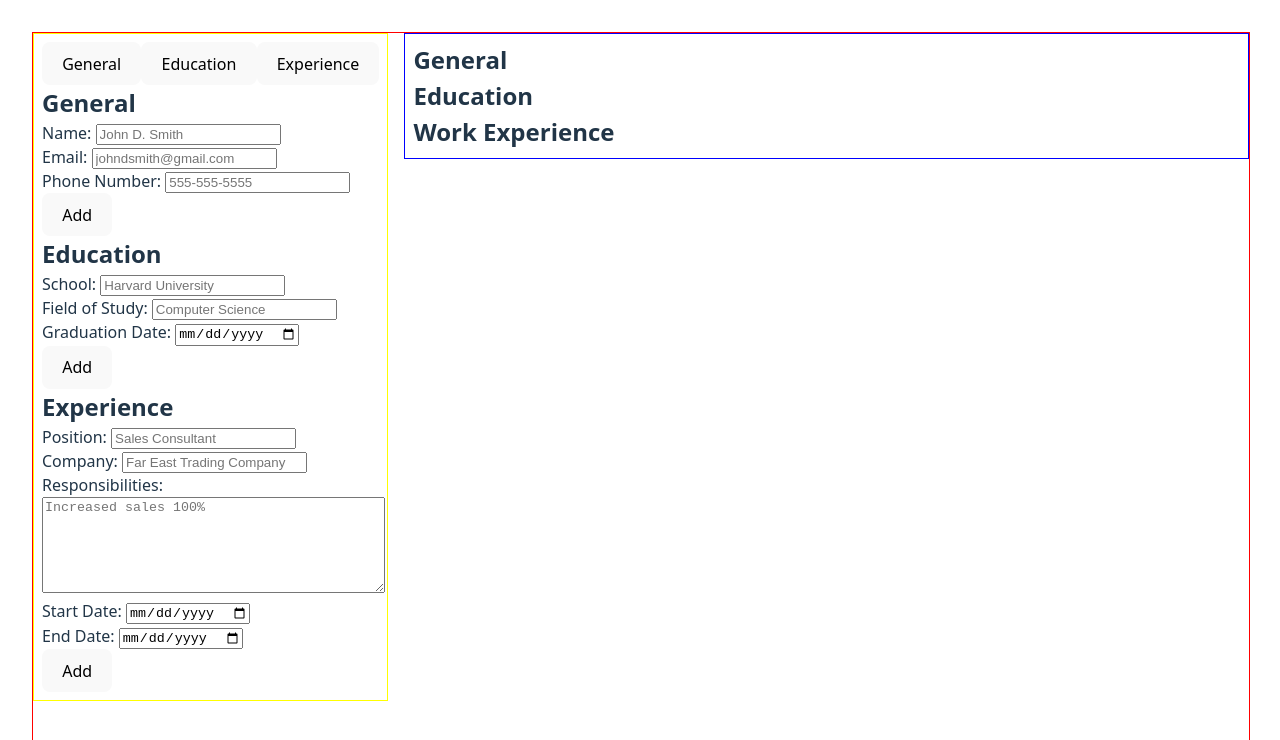
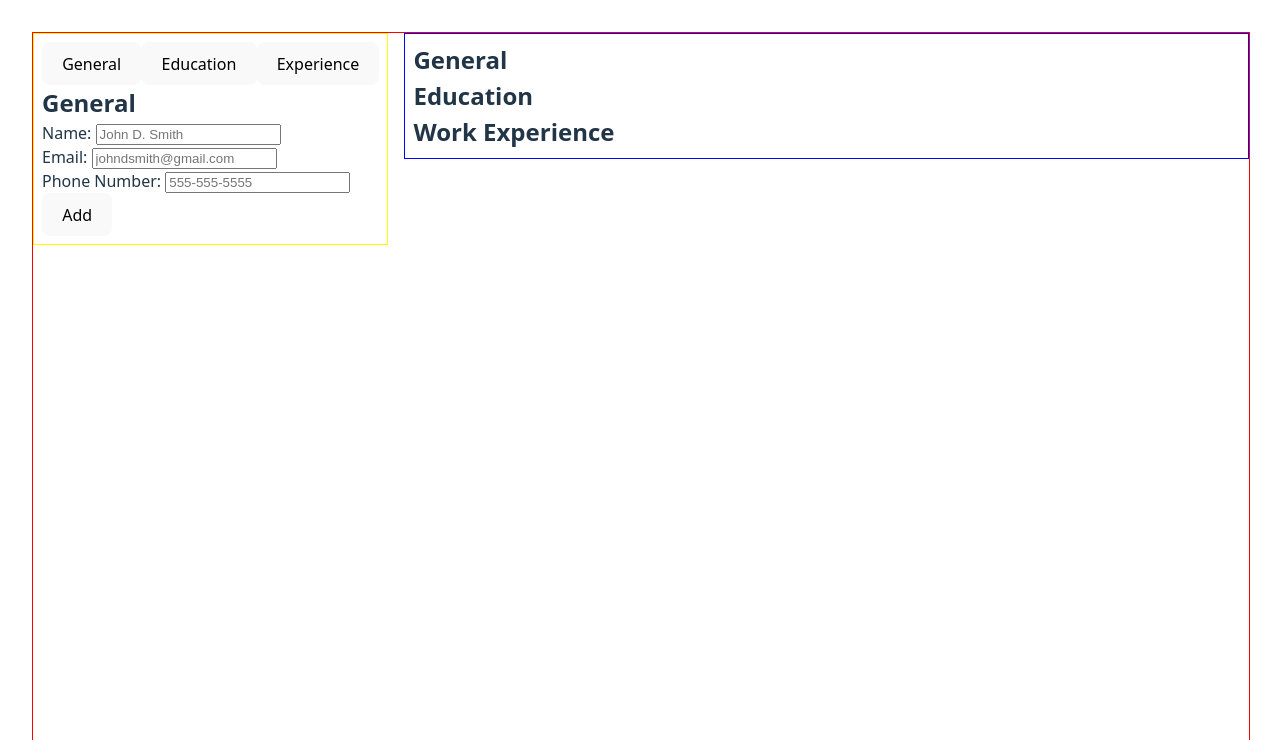
Before and after one commit to thongster/odin-cv-application, a React (Vite) app: page / in a window 1280 px wide. Shown: the top 740 px of the page. Built offline with nearby package versions, Linux system fonts and the light colour scheme.

Commit message:
include state to change tabs

```diff
--- a/src/App.jsx
+++ b/src/App.jsx
@@ -26,15 +26,15 @@ function App() {
   const [endDate, setEndDate] = useState("");
   const [experienceList, setExperienceList] = useState([]);
   // Tabs states
-  const [tab, setTab] = useState(["General", "Education", "Experience"]);
+  const [tab, setTab] = useState("General");
 
   return (
     <>
       <div className="container">
         <div className="formSide">
-          <Tabs tab setTab={setTab} />
-          <General setName={setName} setEmail={setEmail} setPhone={setPhone} />
-          <Education
+          <Tabs setTab={setTab} />
+          {tab === "General" && <General setName={setName} setEmail={setEmail} setPhone={setPhone} />}
+          {tab === "Education" && <Education
             school={school}
             field={field}
             date={date}
@@ -42,8 +42,8 @@ function App() {
             setField={setField}
             setDate={setDate}
             setEducationList={setEducationList}
-          />
-          <Experience
+          />}
+          {tab === "Experience" && <Experience
             position={position}
             company={company}
             duties={duties}
@@ -55,7 +55,7 @@ function App() {
             setStartDate={setStartDate}
             setEndDate={setEndDate}
             setExperienceList={setExperienceList}
-          />
+          />}
         </div>
         <div className="resumeSide">
           <GeneralDisplay name={name} email={email} phone={phone} />
--- a/src/Tabs.jsx
+++ b/src/Tabs.jsx
@@ -1,13 +1,15 @@
 import "./styles/Tabs.css";
 
-export default function Tabs({ tab, setTab }) {
-  function handleClick() {}
+export default function Tabs({ setTab }) {
+  function handleClick(state) {
+    setTab(state)
+  }
 
   return (
     <div className="tabs">
-      <button onClick={handleClick}>General</button>
-      <button onClick={handleClick}>Education</button>
-      <button onClick={handleClick}>Experience</button>
+      <button onClick={() => handleClick("General")}>General</button>
+      <button onClick={() => handleClick("Education")}>Education</button>
+      <button onClick={() => handleClick("Experience")}>Experience</button>
     </div>
   );
 }
```
